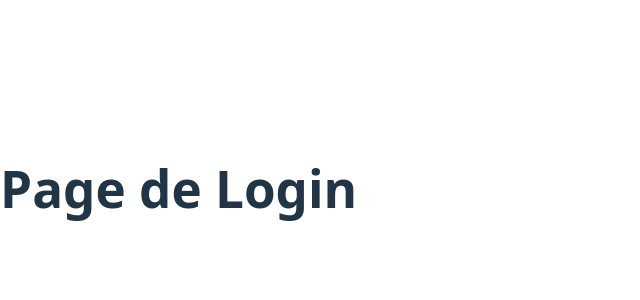
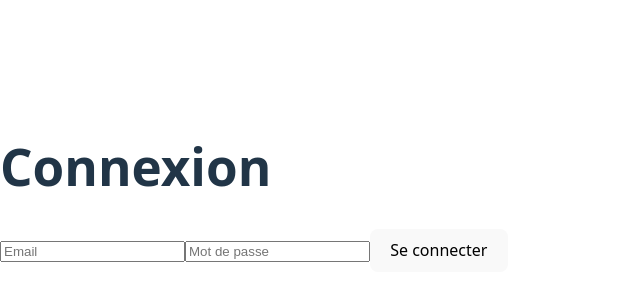
Before and after one commit to gilles-rusz/greenbin, a React app in the folder frontend/: page / in a window 1280 px wide. Shown: the part 212-512 px from the top of the page, without its empty margins (0-640 px from the left). Built offline with nearby package versions, Linux system fonts and the light colour scheme; the HTML template or start-up script is replaced by a standard one.

Commit message:
feat: login page + protected route working

```diff
--- a/frontend/src/pages/Login.jsx
+++ b/frontend/src/pages/Login.jsx
@@ -1,7 +1,49 @@
+
+import { useState } from "react";
+import api from "../services/api";
+import { useNavigate } from "react-router-dom";
+
 export default function Login() {
+  const [email, setEmail] = useState("");
+  const [password, setPassword] = useState("");
+
+  const navigate = useNavigate();
+
+  const handleSubmit = async (e) => {
+    e.preventDefault();
+
+    try {
+      const res = await api.post("/auth/login", { email, password });
+
+      localStorage.setItem("token", res.data.token);
+
+      navigate("/dashboard");
+    } catch (err) {
+      alert("Email ou mot de passe incorrect");
+    }
+  };
+
   return (
     <div>
-      <h1>Page de Login</h1>
+      <h1>Connexion</h1>
+
+      <form onSubmit={handleSubmit}>
+        <input
+          type="email"
+          placeholder="Email"
+          value={email}
+          onChange={(e) => setEmail(e.target.value)}
+        />
+
+        <input
+          type="password"
+          placeholder="Mot de passe"
+          value={password}
+          onChange={(e) => setPassword(e.target.value)}
+        />
+
+        <button type="submit">Se connecter</button>
+      </form>
     </div>
   );
 }
--- a/frontend/src/services/api.js
+++ b/frontend/src/services/api.js
@@ -6,11 +6,9 @@ const api = axios.create({
 
 api.interceptors.request.use((config) => {
   const token = localStorage.getItem("token");
-
   if (token) {
-    config.headers.Authorization = `Bearer ${token}`;
+    config.headers.Authorization = "Bearer " + token;
   }
-
   return config;
 });
 
```
